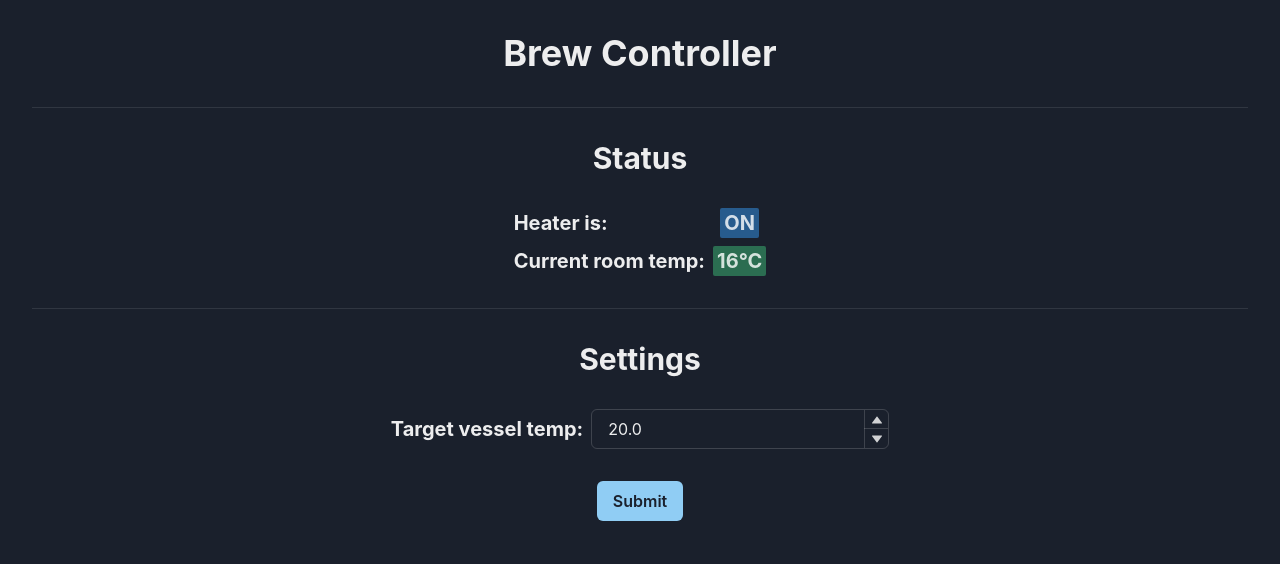
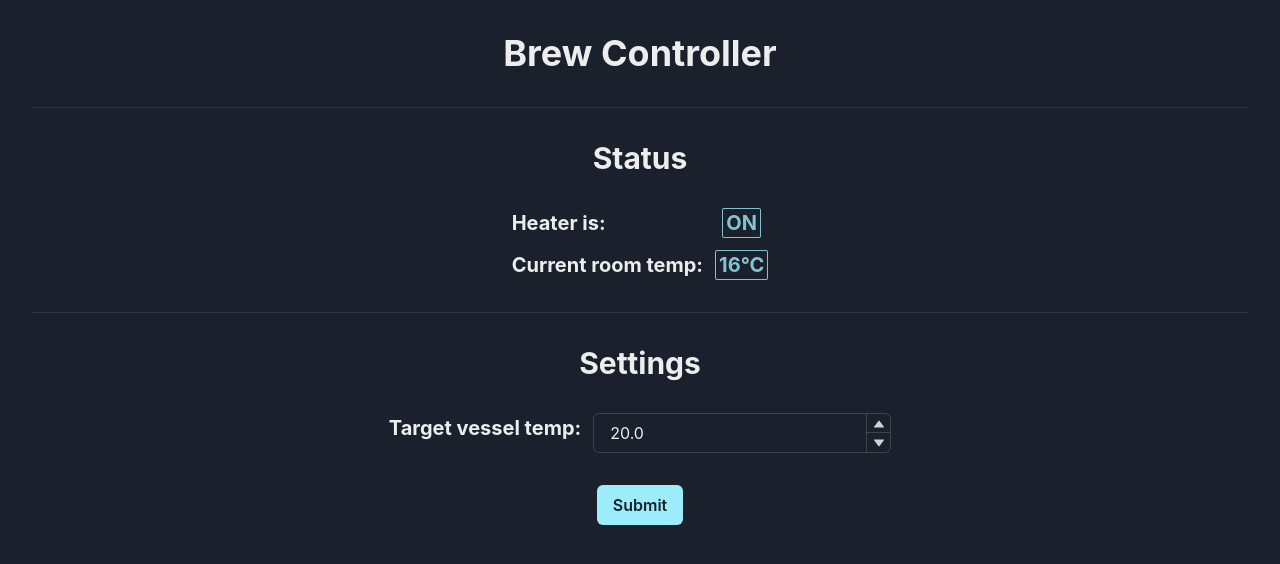
Before and after one commit to Ronan-H/brew-controller, a React (Create React App) app in the folder ui/: page / in a window 1280 px wide. Shown: the top 564 px of the page. Built offline with nearby package versions, Linux system fonts and the light colour scheme.

Commit message:
Split out TempControlls into a couple more components

```diff
--- /dev/null
+++ b/ui/src/components/LabelledBadge.tsx
@@ -0,0 +1,19 @@
+import { Badge } from "@chakra-ui/react";
+import { LabelledField } from "./LabelledField";
+
+type LabelledBadgeProps = {
+    label: JSX.Element | string,
+    badgeText: string,
+}
+
+export function LabelledBadge(props: LabelledBadgeProps) {
+    const badge = (
+        <Badge variant='outline' colorScheme='cyan' fontSize="xl">
+            {props.badgeText}
+        </Badge>
+    );
+
+    return (
+        <LabelledField label={props.label} field={badge} />
+    );
+}
--- /dev/null
+++ b/ui/src/components/LabelledField.tsx
@@ -0,0 +1,19 @@
+import { Badge, Flex, Text } from "@chakra-ui/react";
+
+type LabelledFieldProps = {
+    label: JSX.Element | string,
+    field: JSX.Element | string,
+}
+
+export function LabelledField(props: LabelledFieldProps) {
+    return (
+        <>
+            <Text fontSize="xl" fontWeight='bold' mr='3'>
+                {props.label}
+            </Text>
+            <Flex alignItems='center' justifyContent='center'>
+                {props.field}
+            </Flex>
+        </>
+    );
+}
--- a/ui/src/components/TempControls.tsx
+++ b/ui/src/components/TempControls.tsx
@@ -1,4 +1,6 @@
 import { Button, VStack, Text, Badge, SimpleGrid, Flex, Heading, Divider, NumberInput, NumberInputField, NumberInputStepper, NumberDecrementStepper, NumberIncrementStepper, Stat, StatHelpText, StatLabel, StatNumber } from "@chakra-ui/react";
+import { LabelledBadge } from "./LabelledBadge";
+import { LabelledField } from "./LabelledField";
 
 export default function TempControls() {
     return (
@@ -10,24 +12,9 @@ export default function TempControls() {
                 Status
             </Heading>
 
-            <SimpleGrid spacingY='2' gridTemplateColumns='repeat(2, minmax(0, auto))'>
-                <Text fontSize="xl" fontWeight='bold' mr='2'>
-                    Heater is:
-                </Text>
-                <Flex alignItems='center' justifyContent='center'>
-                    <Badge variant='solid' colorScheme='blue' fontSize="xl">
-                        ON
-                    </Badge>
-                </Flex>
-
-                <Text fontSize="xl" fontWeight='bold' mr='2'>
-                    Current room temp:
-                </Text>
-                <Flex alignItems='center' justifyContent='center'>
-                    <Badge variant='solid' colorScheme='green' fontSize="xl">
-                        16°C
-                    </Badge>
-                </Flex>
+            <SimpleGrid spacingY='3' gridTemplateColumns='repeat(2, minmax(0, auto))'>
+                <LabelledBadge label='Heater is:' badgeText='ON' />
+                <LabelledBadge label='Current room temp:' badgeText='16°C' />
             </SimpleGrid>
 
             <Divider />
@@ -37,23 +24,18 @@ export default function TempControls() {
             </Heading>
 
             <SimpleGrid spacingY='2' gridTemplateColumns='repeat(2, minmax(0, auto))'>
-                <Flex alignItems='center'>
-                    <Text fontSize="xl" fontWeight='bold' mr='2'>
-                        Target vessel temp:
-                    </Text>
-                </Flex>
-                <Flex alignItems='center' justifyContent='center' direction='column'>
-                <NumberInput defaultValue={20} precision={1} step={0.5} min={0} max={30} isRequired>
+                <LabelledField label='Target vessel temp:' field={
+                    <NumberInput defaultValue={20} precision={1} step={0.5} min={0} max={30} isRequired>
                     <NumberInputField />
                         <NumberInputStepper>
                             <NumberIncrementStepper />
                             <NumberDecrementStepper />
                         </NumberInputStepper>
                     </NumberInput>
-                </Flex>
+                } />
             </SimpleGrid>
 
-            <Button colorScheme='blue'>Submit</Button>
+            <Button colorScheme='cyan'>Submit</Button>
         </VStack>
     );
 }
```
